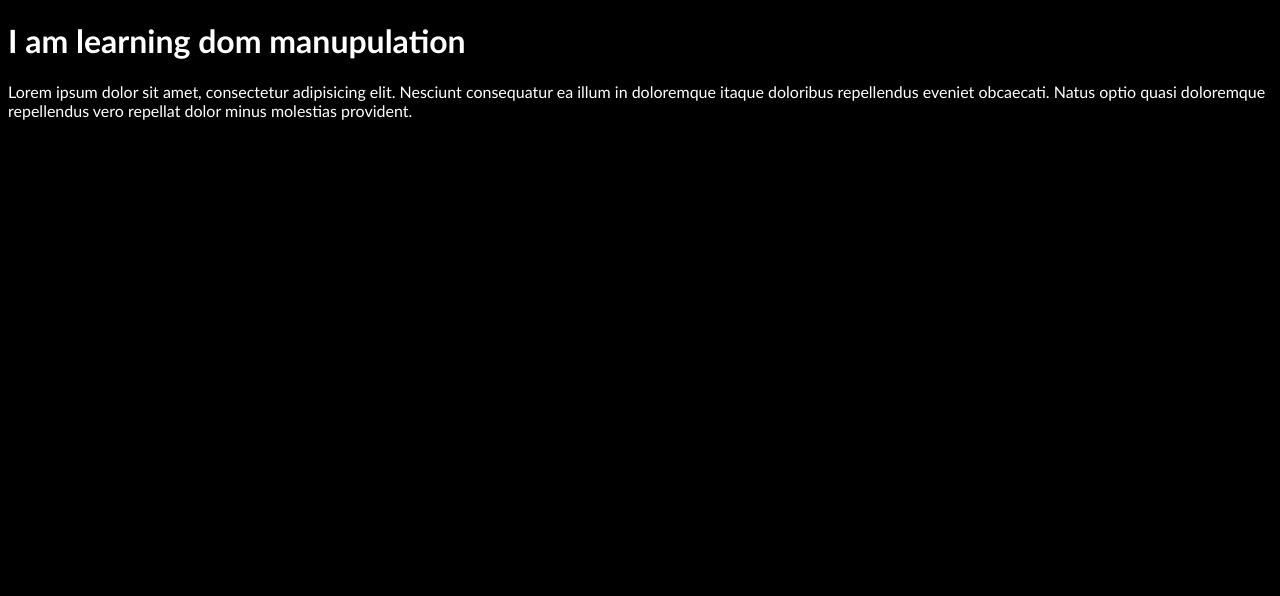
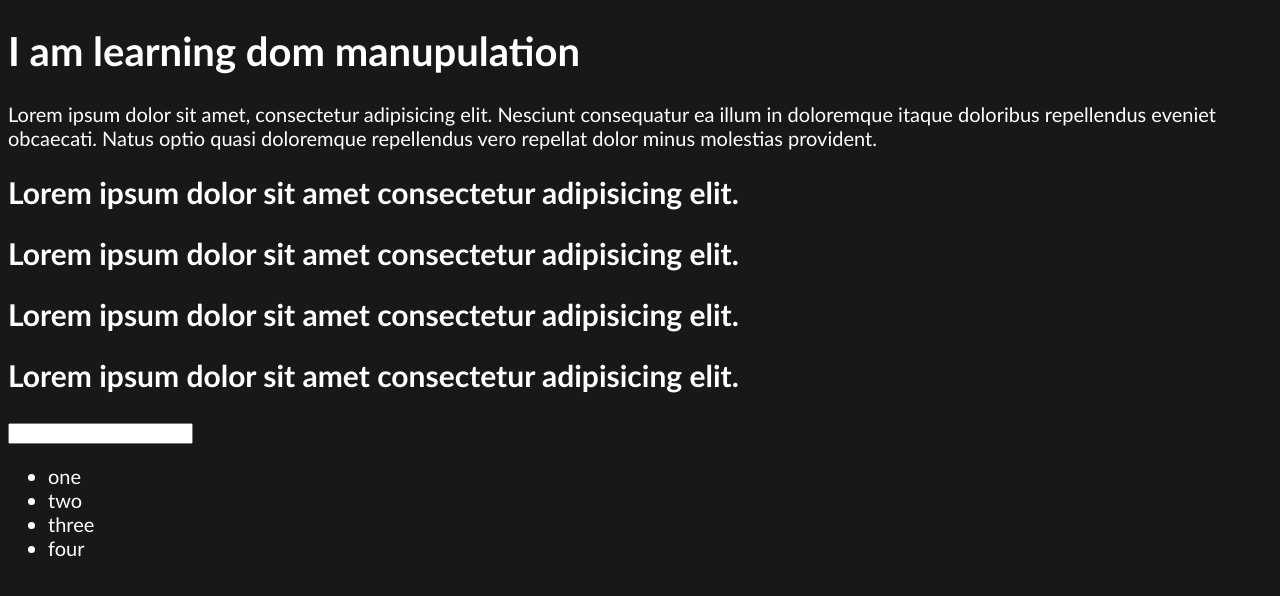
Before and after one commit to DrShambala/JavaScript, a plain HTML site: page 05_DOM/01_dom.html in a window 1280 px wide. Drawn offline with Linux system fonts and the light colour scheme.

Commit message:
update dom file

```diff
--- a/05_DOM/01_dom.html
+++ b/05_DOM/01_dom.html
@@ -6,9 +6,10 @@
     <title>study of DOM </title>
     <style>
         body{
-            background: #000;
+            background: #181818;
             color: white;
             font-family: 'Gill Sans', 'Gill Sans MT', Calibri, 'Trebuchet MS', sans-serif;
+            font-size: 20px;
         }
     </style>
 </head>
@@ -16,6 +17,22 @@
     <div class="bg-black">
         <h1 id="DOM_manupulation" class="DOM">I am learning dom manupulation <b style="display: none;">bold text</b></h1>
         <p>Lorem ipsum dolor sit amet, consectetur adipisicing elit. Nesciunt consequatur ea illum in doloremque itaque doloribus repellendus eveniet obcaecati. Natus optio quasi doloremque repellendus vero repellat dolor minus molestias provident.</p>
+        <h2>Lorem ipsum dolor sit amet consectetur adipisicing elit.</h2>
+        <h2>Lorem ipsum dolor sit amet consectetur adipisicing elit.</h2>
+        <h2>Lorem ipsum dolor sit amet consectetur adipisicing elit.</h2>
+        <h2>Lorem ipsum dolor sit amet consectetur adipisicing elit.</h2>
+        <input type="password" name="" id="">
+
+        <ul>
+            <li class="list">one</li>
+            <li class="list">two</li>
+            <li class="list">three</li>
+            <li class="list">four</li>
+        </ul>
+
+
+
+
     </div>
 </body>
 </html>
```
